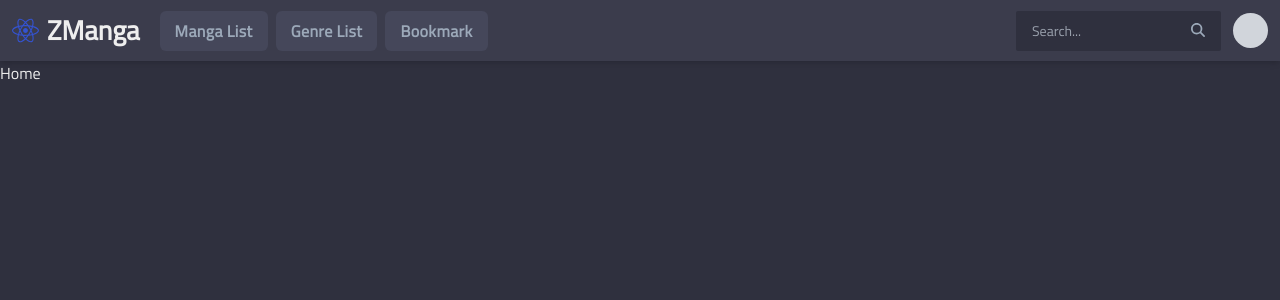
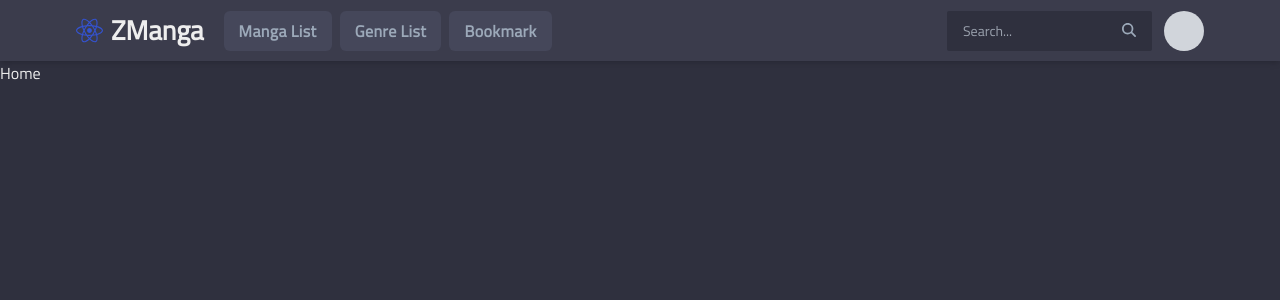
Before and after one commit to rizkiromadoni/ZManga, a Next.js app: page / in a window 1280 px wide. Shown: the top 300 px of the page. Built offline with nearby package versions, Linux system fonts and the light colour scheme.

Commit message:
feat: add container

```diff
--- a/components/navbar.tsx
+++ b/components/navbar.tsx
@@ -10,6 +10,7 @@ import {
   faUserPlus,
 } from "@fortawesome/free-solid-svg-icons";
 import { FontAwesomeIcon } from "@fortawesome/react-fontawesome";
+import Container from "./ui/container";
 
 const Navbar = () => {
   const [isMenuOpen, setIsMenuOpen] = useState(false);
@@ -18,7 +19,8 @@ const Navbar = () => {
 
   return (
     <>
-      <div className="bg-[#3b3c4c] text-[#9ca9b9] flex w-full h-[61px] justify-between relative z-20 shadow-md">
+      <div className="bg-[#3b3c4c] text-[#9ca9b9] w-full shadow-md">
+        <Container className="flex justify-between w-full h-[61px] relative z-20 bg-[#3b3c4c] text-[#9ca9b9]">
           <button
             className="bg-[#45475a] text-[#eeeeee] h-full p-[18px] cursor-pointer md:hidden"
             onClick={() => {
@@ -83,13 +85,44 @@ const Navbar = () => {
                 />
               </div>
             </div>
-          <div className="h-full px-[12px] cursor-pointer flex items-center">
+            <div className="h-full px-[12px] cursor-pointer flex items-center relative">
               <button
-              className="rounded-full h-[35px] w-[35px] bg-gray-300"
+                className="rounded-full h-[40px] w-[40px] bg-gray-300"
                 onClick={() => setIsUserMenuOpen(!isUserMenuOpen)}
               />
+
+              {/* user menu */}
+              <ul
+                className={
+                  "absolute z-40 top-16 right-1 bg-[#3b3c4c] rounded-md" +
+                  (isUserMenuOpen ? "" : " hidden")
+                }
+              >
+                <li className="m-[7px]">
+                  <a
+                    href="#"
+                    className="text-left w-28 hover:bg-[#45475a] flex items-center px-[10px] py-[7px] rounded-md text-[13px] text-[#9ca9b9] font-semibold tracking-wide"
+                  >
+                    <FontAwesomeIcon
+                      icon={faArrowRightToBracket}
+                      className="mr-3"
+                    />
+                    Login
+                  </a>
+                </li>
+                <li className="m-[7px]">
+                  <a
+                    href="#"
+                    className="text-left w-28 hover:bg-[#45475a] flex items-center px-[10px] py-[7px] rounded-md text-[13px] text-[#9ca9b9] font-semibold tracking-wide"
+                  >
+                    <FontAwesomeIcon icon={faUserPlus} className="mr-2" />
+                    Register
+                  </a>
+                </li>
+              </ul>
             </div>
           </div>
+        </Container>
       </div>
 
       {/* mobile navigation */}
@@ -138,33 +171,6 @@ const Navbar = () => {
           <FontAwesomeIcon icon={faMagnifyingGlass} className="text-sm pl-2" />
         </div>
       </div>
-
-      {/* user menu */}
-      <ul
-        className={
-          "absolute z-40 top-16 right-1 bg-[#3b3c4c] rounded-md" +
-          (isUserMenuOpen ? "" : " hidden")
-        }
-      >
-        <li className="m-[7px]">
-          <a
-            href="#"
-            className="text-left w-28 hover:bg-[#45475a] flex items-center px-[10px] py-[7px] rounded-md text-[13px] text-[#9ca9b9] font-semibold tracking-wide"
-          >
-            <FontAwesomeIcon icon={faArrowRightToBracket} className="mr-3" />
-            Login
-          </a>
-        </li>
-        <li className="m-[7px]">
-          <a
-            href="#"
-            className="text-left w-28 hover:bg-[#45475a] flex items-center px-[10px] py-[7px] rounded-md text-[13px] text-[#9ca9b9] font-semibold tracking-wide"
-          >
-            <FontAwesomeIcon icon={faUserPlus} className="mr-2" />
-            Register
-          </a>
-        </li>
-      </ul>
     </>
   );
 };
--- /dev/null
+++ b/components/ui/container.tsx
@@ -0,0 +1,19 @@
+"use client";
+
+interface ContainerProps {
+    children: React.ReactNode
+    className?: string
+}
+
+const Container: React.FC<ContainerProps> = ({
+    children,
+    className
+}) => {
+  return (
+    <div className={"max-w-6xl mx-auto " + (className ?? "")}>
+        {children}
+    </div>
+  )
+}
+
+export default Container
```
Lines whose indentation alone changed are shown as unchanged.
